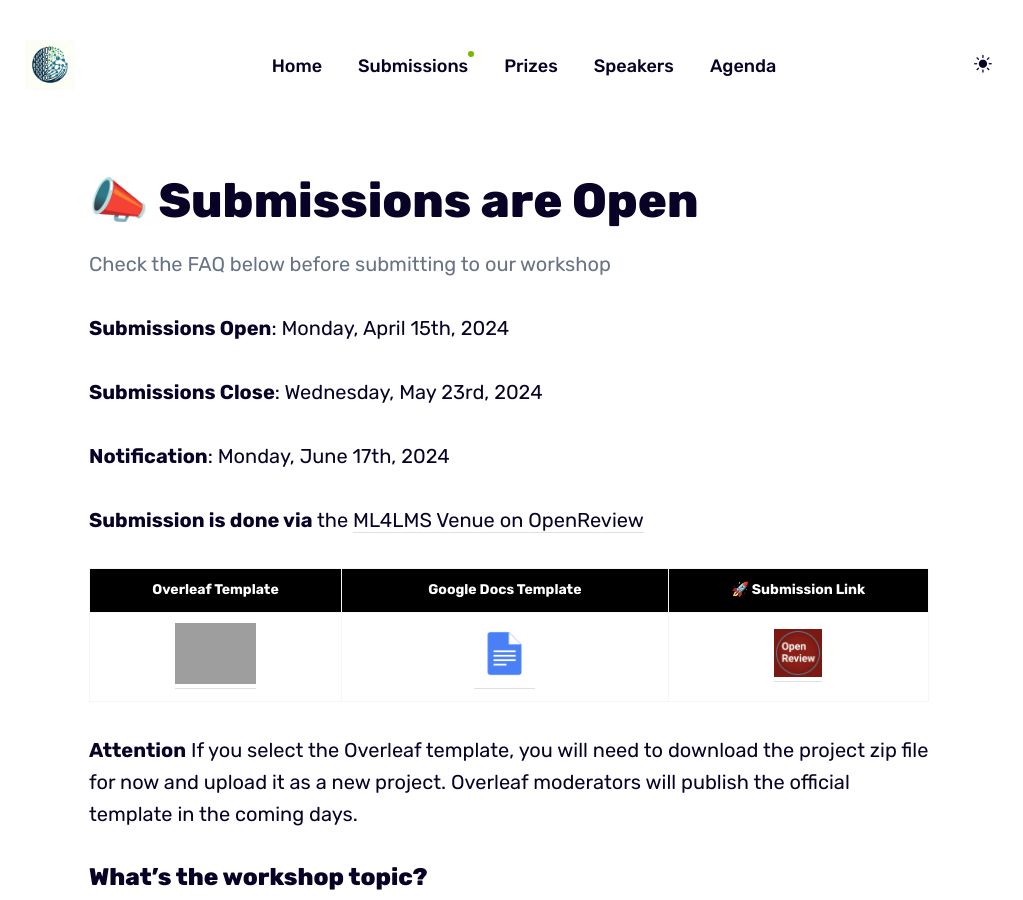
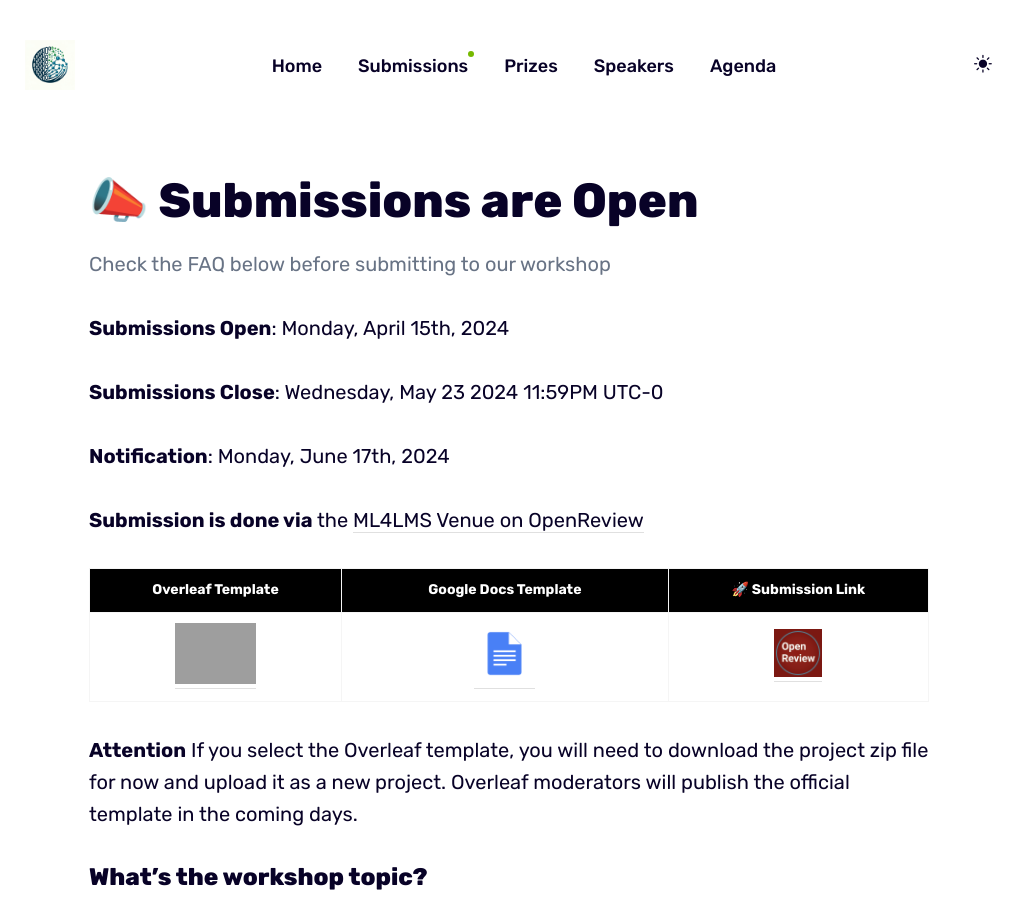
Before and after one commit to icml-ml4lms/icml-ml4lms.github.io, a Jekyll site: the page built from _pages/submissions.md, in a window 1280 px wide and 900 px high. Shown: the whole window, without its empty margins (131-1154 px from the left). Built offline with Jekyll 4.4.1, drawn with Linux system fonts in a browser that asks for light colours; grey boxes are pictures that could not be loaded.

Commit message:
Deadline

```diff
--- a/_pages/submissions.md
+++ b/_pages/submissions.md
@@ -9,7 +9,7 @@ permalink: /submissions/
 
 **Submissions Open**: Monday, April 15th, 2024
 
-**Submissions Close**: Wednesday, May 23rd, 2024
+**Submissions Close**: Wednesday, May 23 2024 11:59PM UTC-0
 
 **Notification**: Monday, June 17th, 2024
 
```
Also changed, not shown: 3 other files.
